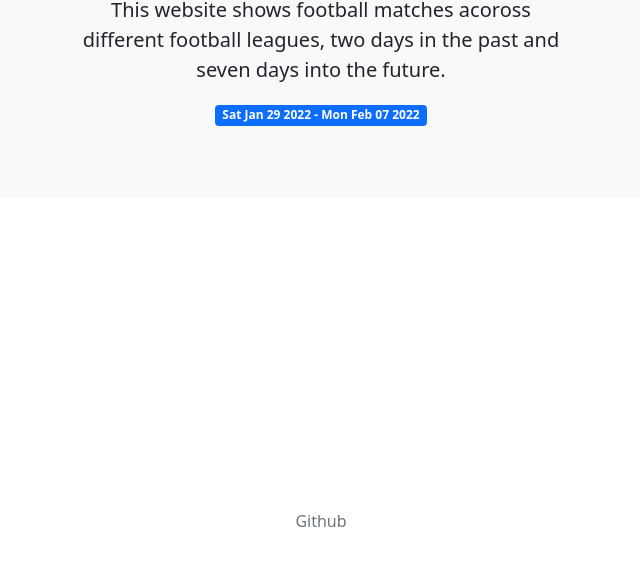
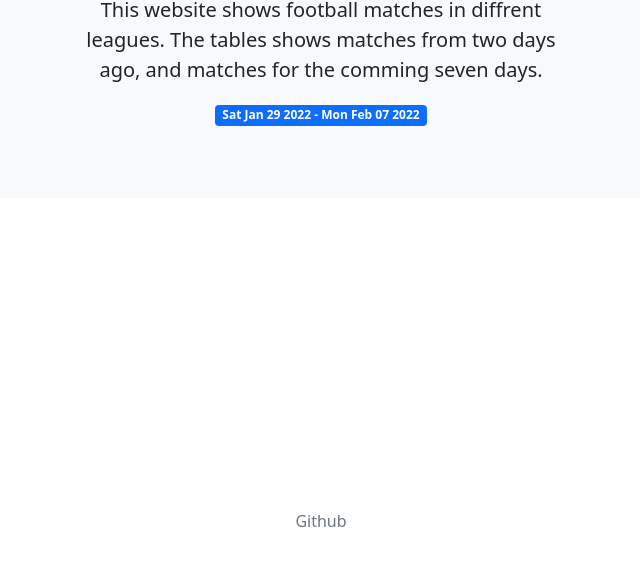
Before and after one commit to martcl/football, a plain HTML site: page index.html in a window 1280 px wide. Shown: the part 219-800 px from the top of the page, without its empty margins (319-959 px from the left). Drawn offline with nearby package versions, Linux system fonts and the light colour scheme; no server answers.

Commit message:
Update index.html

```diff
--- a/index.html
+++ b/index.html
@@ -19,8 +19,8 @@
             </h1>
             <p class="lead fw-normal">
                 This website shows football matches
-                acoross different football leagues, two
-                days in the past and seven days into the future.
+                in diffrent leagues. The tables shows matches
+                from two days ago, and matches for the comming seven days.
             </p>
             <span class="badge bg-primary" id="date-display"></span>
         </div>
```
